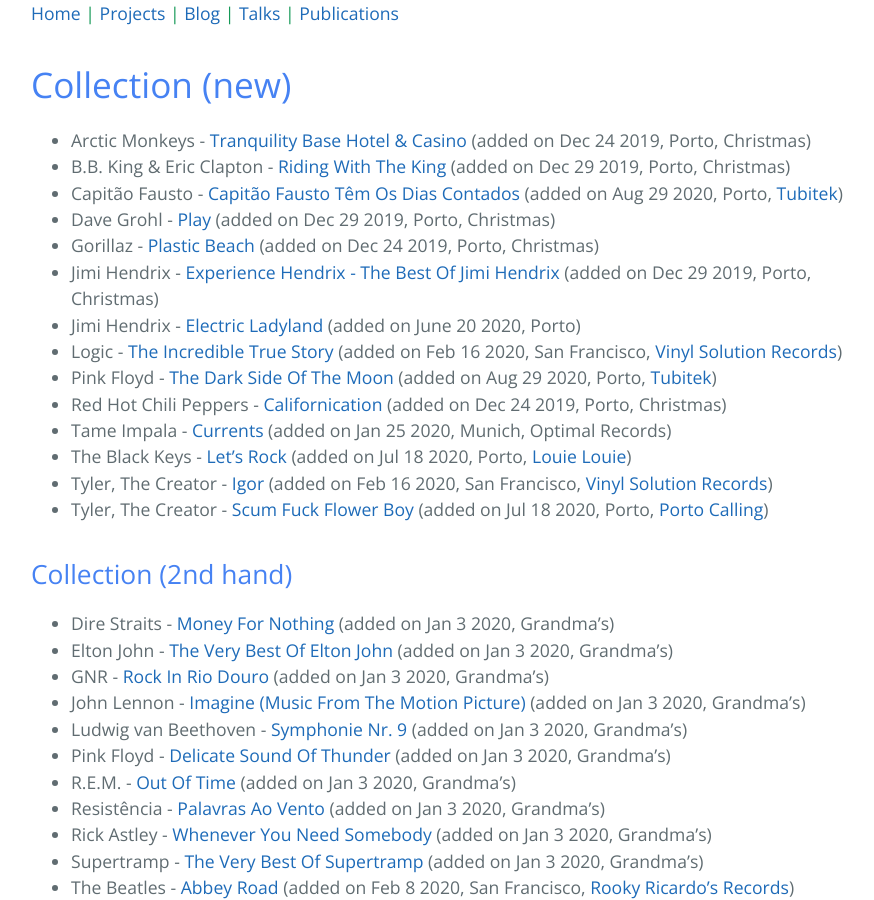
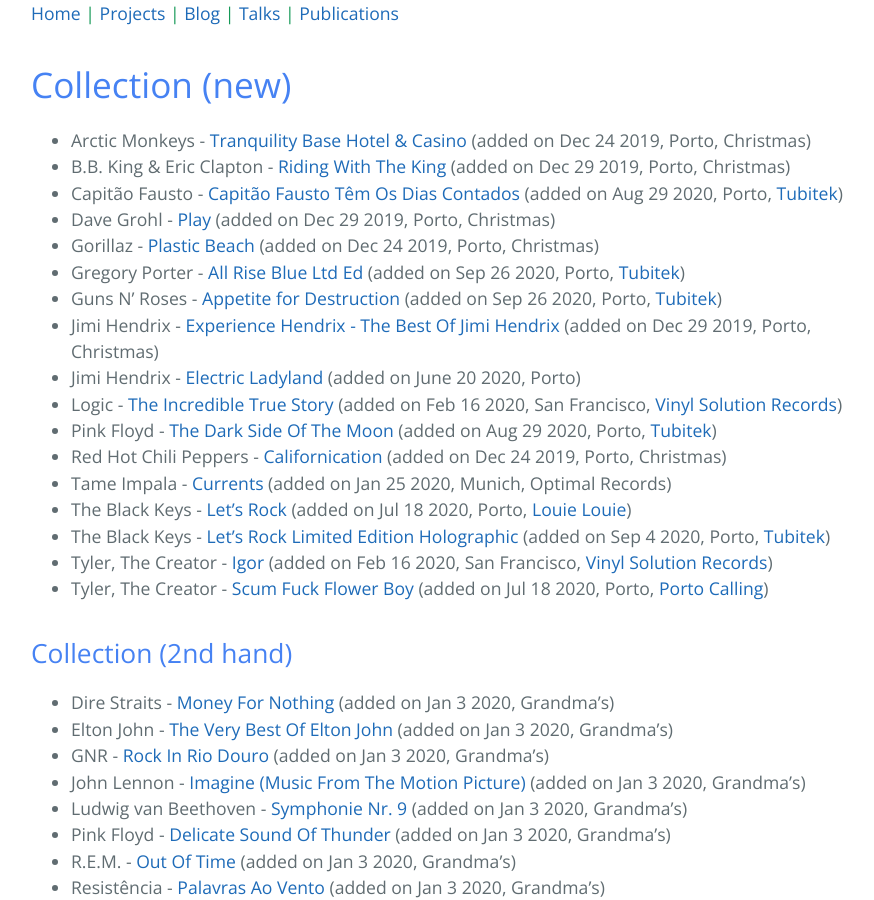
Before and after one commit to andrelago13/andrelago13.github.io, a Jekyll site: the page built from records.md, in a window 1280 px wide and 900 px high, scrolled down 349 px. Shown: the whole window, without its empty margins (193-1067 px from the left). Built offline with Jekyll 4.4.1, drawn with Linux system fonts in a browser that asks for light colours; some of the changed text lies outside the part shown.

Commit message:
Update records.md

```diff
--- a/records.md
+++ b/records.md
@@ -11,6 +11,8 @@
 * Capitão Fausto - [Capitão Fausto Têm Os Dias Contados](https://www.discogs.com/Capit%C3%A3o-Fausto-Capit%C3%A3o-Fausto-T%C3%AAm-Os-Dias-Contados/master/1046570) (added on Aug 29 2020, Porto, [Tubitek](https://goo.gl/maps/NDAsdpae4gkNGo978))
 * Dave Grohl - [Play](https://www.discogs.com/Dave-Grohl-Play/master/1415493) (added on Dec 29 2019, Porto, Christmas)
 * Gorillaz - [Plastic Beach](https://www.discogs.com/Gorillaz-Plastic-Beach/master/231219) (added on Dec 24 2019, Porto, Christmas)
+* Gregory Porter - [All Rise Blue Ltd Ed](https://www.discogs.com/Gregory-Porter-All-Rise/release/15826596) (added on Sep 26 2020, Porto, [Tubitek](https://goo.gl/maps/NDAsdpae4gkNGo978))
+* Guns N' Roses - [Appetite for Destruction](https://www.discogs.com/Guns-N-Roses-Appetite-For-Destruction/master/9467) (added on Sep 26 2020, Porto, [Tubitek](https://goo.gl/maps/NDAsdpae4gkNGo978))
 * Jimi Hendrix - [Experience Hendrix - The Best Of Jimi Hendrix](https://www.discogs.com/Jimi-Hendrix-Experience-Hendrix-The-Best-Of-Jimi-Hendrix/master/75394) (added on Dec 29 2019, Porto, Christmas)
 * Jimi Hendrix - [Electric Ladyland](https://www.discogs.com/The-Jimi-Hendrix-Experience-Electric-Ladyland/release/399579) (added on June 20 2020, Porto)
 * Logic - [The Incredible True Story](https://www.discogs.com/Logic-The-Incredible-True-Story/master/965423) (added on Feb 16 2020, San Francisco, [Vinyl Solution Records](https://goo.gl/maps/wBKuwLo4mYhGpHDf7))
@@ -18,6 +20,7 @@
 * Red Hot Chili Peppers - [Californication](https://www.discogs.com/Red-Hot-Chili-Peppers-Californication/master/42546) (added on Dec 24 2019, Porto, Christmas)
 * Tame Impala - [Currents](https://www.discogs.com/Tame-Impala-Currents/master/861083) (added on Jan 25 2020, Munich, Optimal Records)
 * The Black Keys - [Let's Rock](https://www.discogs.com/The-Black-Keys-Lets-Rock/master/1569381) (added on Jul 18 2020, Porto, [Louie Louie](https://goo.gl/maps/AH2ghHEg5LW4b7DA8))
+* The Black Keys - [Let's Rock Limited Edition Holographic](https://www.discogs.com/The-Black-Keys-Lets-Rock/release/15834967) (added on Sep 4 2020, Porto, [Tubitek](https://goo.gl/maps/NDAsdpae4gkNGo978))
 * Tyler, The Creator - [Igor](https://www.discogs.com/TylerCreator-Igor/master/1591877) (added on Feb 16 2020, San Francisco, [Vinyl Solution Records](https://goo.gl/maps/wBKuwLo4mYhGpHDf7))
 * Tyler, The Creator - [Scum Fuck Flower Boy](https://www.discogs.com/TylerCreator-Scum-Fuck-Flower-Boy/master/1212609) (added on Jul 18 2020, Porto, [Porto Calling](https://g.page/portocalling?share))
 
```
Also changed, not shown: other parts of records.md (+0 -1 lines).
